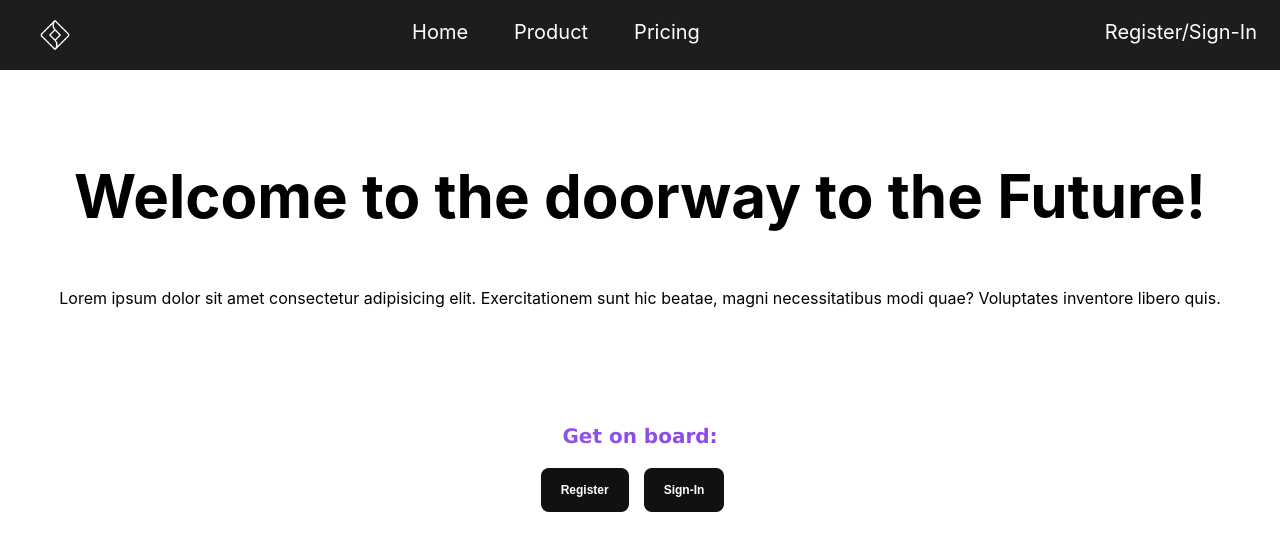
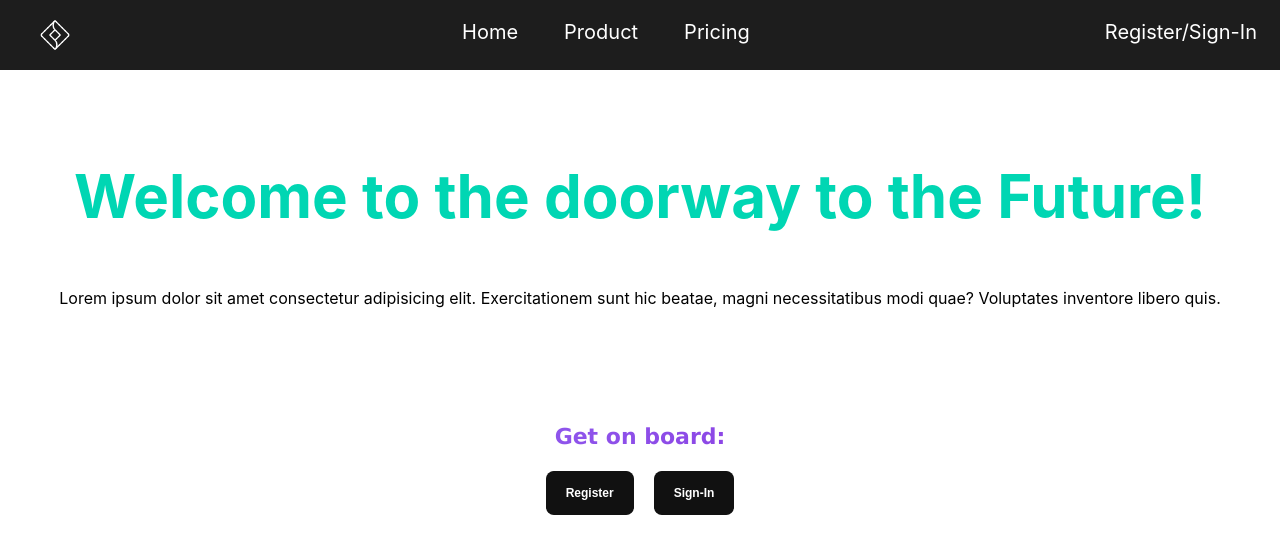
Before and after one commit to aryansharma15/user-auth, a React (Create React App) app: page / in a window 1280 px wide. Shown: the top 554 px of the page. Built offline with nearby package versions, Linux system fonts and the light colour scheme.

Commit message:
only supa auth left/product & pricing

```diff
--- a/src/App.css
+++ b/src/App.css
@@ -3,7 +3,7 @@ body{
   height: 40vw;
 }
 
-.auth, .signup{
+.login, .signup{
   background: url('../src/assets/pexels-simon-berger-3462588.jpg');
   background-position: 0px;
 
@@ -19,8 +19,9 @@ body{
   margin-bottom: 150px;
 }
 
-h2{
+.hed h2{
   font-size: 28px;
+  text-align: center;
 }
 
 .inputs{
@@ -64,6 +65,7 @@ input{
   display: flex;
   flex-direction: column;
   width: 300px;
+  margin-left: 60px;
   /* margin: auto; */
   /* margin-top: 70px; */
   margin-bottom: 30px;
@@ -118,13 +120,14 @@ input{
 }
 
 .land-nav-a{
-  margin-left: 0px;
+  margin-left: 100px;
 }
 
 .land-nav-a>a:hover, .land-nav-b>a:hover{
   background-color: #000000;
-  transition: 200ms ease-in-out;
+  transition: 400ms ease-in-out;
 }
+
 
 .land-nav-b{
   position: relative;
@@ -137,7 +140,8 @@ input{
 
   text-align: center;
 
-  margin: 100px 0;
+  margin-bottom: 100px;
+  margin-top: 50px;
   width: 100vw;
 
 }
@@ -149,7 +153,8 @@ input{
 }
 
 .fc-head1{
-  width: 100vw;
+  color: #00d6b3;
+
 }
 
 .buttons-div{
@@ -158,12 +163,11 @@ input{
 }
 
 .buttons-div h3{
-  font-size: 20px;
+  font-size: 22px;
   font-family: Verdana, Geneva, Tahoma, sans-serif;
-  color: #ff1010;
   background: -webkit-linear-gradient(-45deg, #9683ff, #8519d2);
   -webkit-background-clip: text;
-   -webkit-text-fill-color: transparent;
+  -webkit-text-fill-color: transparent;
 
 }
 
@@ -182,7 +186,16 @@ input{
   z-index: 0;
   border-radius: 8px;
 
-  margin-right: 15px;
+  margin: 0 10px;
+}
+
+.land-btn a{
+  color: #FFFFFF;
+  text-decoration: none;
+}
+
+.land-btn a:active{
+  color: #000000;
 }
 
 .land-btn:before {
@@ -241,9 +254,6 @@ opacity: 1;
 }
 
 
-main{
-  margin-top: -50px;
-}
 
 .first-content h1{
   font-size: 60px;
--- a/src/components/landing.js
+++ b/src/components/landing.js
@@ -1,4 +1,5 @@
 import React from "react";
+import { Routes, Route, Link } from "react-router-dom";
 
 function Landing() {
 	const text = "Welcome to the doorway to the Future!";
@@ -25,8 +26,12 @@ function Landing() {
 				</div>
 				<div className="buttons-div">
 					<h3>Get on board: </h3>
-					<button className="land-btn">Register</button>
-					<button className="land-btn">Sign-In</button>
+					<Link to="/register">
+						<button className="land-btn">Register</button>
+					</Link>
+					<Link to="/login">
+						<button className="land-btn">Sign-In</button>
+					</Link>
 				</div>
 			</div>
 		</>
--- a/src/components/login.js
+++ b/src/components/login.js
@@ -1,26 +1,19 @@
-import React, { useEffect } from 'react'
-import '../App.css'
+import React from "react";
+import "../App.css";
 
 function Login() {
-
-  useEffect();
-
 	return (
-    <div className='auth'>
+		<div className="login">
 			<div className="hed">
 				<h2>Sign-In</h2>
 				<div className="inputs">
-
-                <input type="text" placeholder='Enter Email'/>
-                <input type="password" placeholder='Enter Password'/>
-                <button className="submit-btn">Sign-Up</button>
+					<input type="text" placeholder="Enter Email" />
+					<input type="password" placeholder="Enter Password" />
+					<button className="submit-btn">Sign-In</button>
 				</div>
-
-
 			</div>
-
 		</div>
-  )
+	);
 }
 
-export default Login
+export default Login;
--- a/src/components/signup.js
+++ b/src/components/signup.js
@@ -1,41 +1,7 @@
-import React, { useState } from "react";
+import React from "react";
 import "../App.css";
 
 function SignUp() {
-	const [formData, setFormData] = useState({
-		username: "",
-		email: "",
-		password: "",
-	});
-
-	const handleFormSubm = (event) => {
-		event.preventDefault();
-
-		const data = JSON.stringify(formData);
-
-		fetch("https://identitytoolkit.googleapis.com/v1/accounts:signInWithCustomToken?key=[API_KEY]", {
-			method: "POST",
-			headers: {
-				"Content-Type": "application/json",
-			},
-			// body: jsonData,
-		})
-			.then((response) => {
-				if (response.ok) {
-					return response.json();
-				} else {
-					throw new Error("Form submission failed.");
-				}
-			})
-			.then((data) => {
-				console.log(data);
-			})
-
-			.catch((error) => {
-				console.log(error);
-			});
-	};
-
 	return (
 		<div className="signup">
 			<h2>Sign Up</h2>
```
Lines whose indentation alone changed are shown as unchanged.
